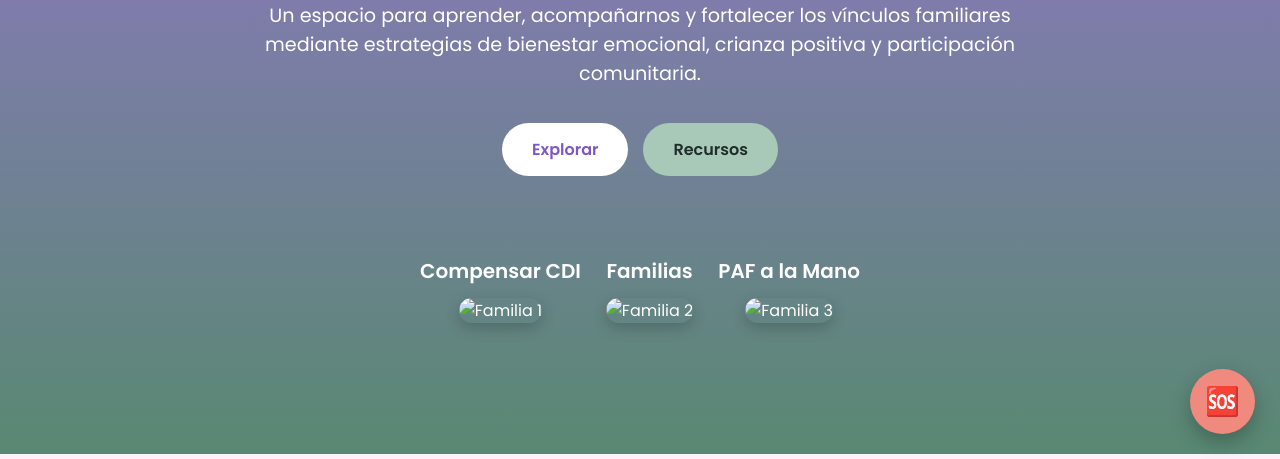
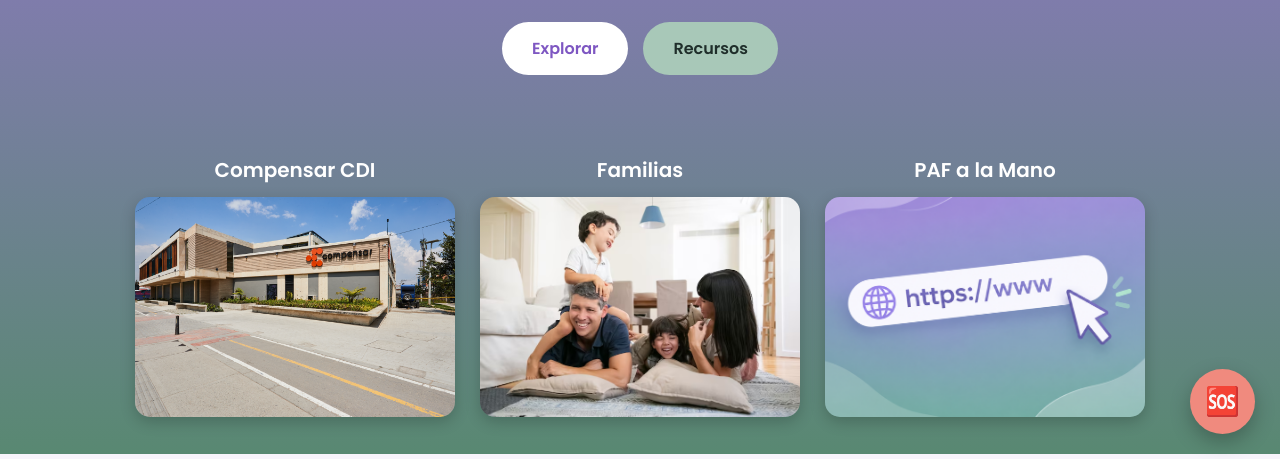
Before and after one commit to crecerenfamiliapaf/crecer-en-familia, a plain HTML site: page index.html in a window 1280 px wide. Shown: the part 341-800 px from the top of the page. Drawn offline with Linux system fonts and the light colour scheme.

Commit message:
Corrección de rutas de imágenes

```diff
--- a/index.html
+++ b/index.html
@@ -55,17 +55,17 @@
 
     <div class="banner-card">
         <h3>Compensar CDI</h3>
-        <img src="imagenes/Familia 1.png" alt="Familia 1">
+        <img src="imagenes/familia1.png" alt="Familia 1">
     </div>
 
     <div class="banner-card">
         <h3>Familias</h3>
-        <img src="imagenes/Familia 2.png" alt="Familia 2">
+        <img src="imagenes/familia2.png" alt="Familia 2">
     </div>
 
     <div class="banner-card">
         <h3>PAF a la Mano</h3>
-        <img src="imagenes/Familia 3.png" alt="Familia 3">
+        <img src="imagenes/familia3.png" alt="Familia 3">
     </div>
 
 </div>
```
